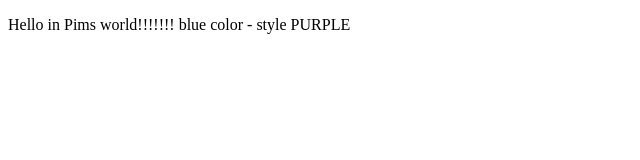
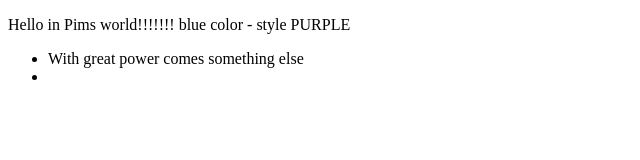
Before and after one commit to DettmersP/0main_openSAP_repo, a plain HTML site: page index.html in a window 1280 px wide. Shown: the whole page, without its empty margins (0-640 px from the left). Drawn offline with Linux system fonts and the light colour scheme.

Commit message:
added quote in  listitem fro m uncle Ben

```diff
--- a/index.html
+++ b/index.html
@@ -6,5 +6,9 @@
   </head>
   <body>
     <p>Hello in Pims world!!!!!!! blue color - style PURPLE</p>
+    <ul>
+    	<li>With great power comes something else</li>
+    	<li></li>
+    </ul>
   </body>
 </html>
```
